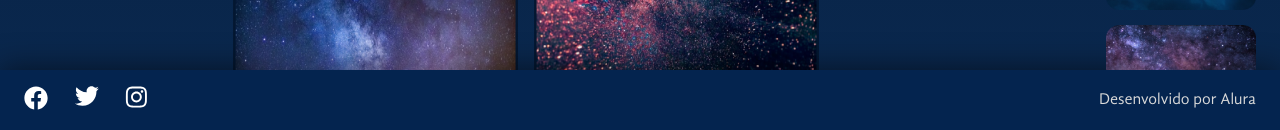
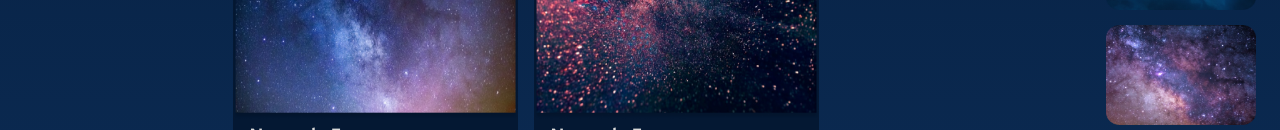
Before and after one commit to FelipeSuriz/alura-space, a React (Create React App) app: page / in a window 1280 px wide. Shown: the part 670-800 px from the top of the page. Built offline with nearby package versions, Linux system fonts and the light colour scheme.

Commit message:
projeto finalizado

```diff
--- a/src/componentes/Rodape/Rodape.module.scss
+++ b/src/componentes/Rodape/Rodape.module.scss
@@ -6,7 +6,8 @@
   justify-content: space-between;
   align-items: center;
   padding: 0 24px;
-  position: fixed;
+  position: relative;
+  top: 20px;
   bottom: 0;
   height: 60px;
   width: 100%;
--- a/src/componentes/Rodape/index.jsx
+++ b/src/componentes/Rodape/index.jsx
@@ -30,7 +30,7 @@ export default function Rodape() {
           <img src={instagram} alt="ícone do instagram" />
         </a>
       </div>
-      <p>Desenvolvido por Alura</p>
+      <p>Desenvolvido por Felipe Suriz</p>
     </footer>
   );
 }
--- a/src/componentes/Tags/index.jsx
+++ b/src/componentes/Tags/index.jsx
@@ -2,7 +2,7 @@ import React from 'react';
 import styles from './Tags.module.scss';
 import fotos from '../Galeria/fotos.json';
 
-export default function Tags({tags, filtraFotos, setItens}) {
+export default function Tags({ tags, filtraFotos, setItens }) {
   return (
     <div className={styles.tags}>
       <p>Filtre por tags:</p>
```
Lines whose indentation alone changed are shown as unchanged.
